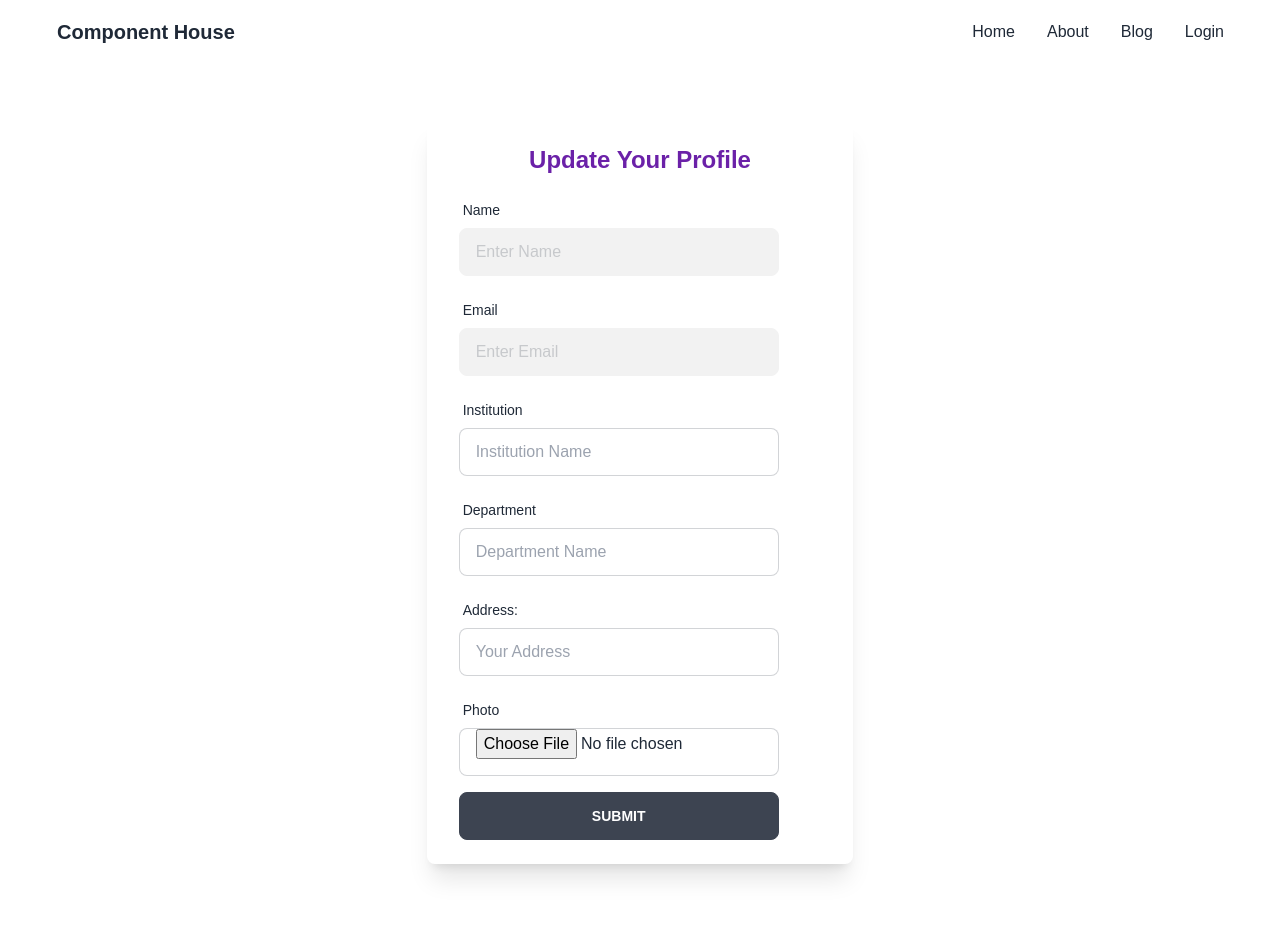
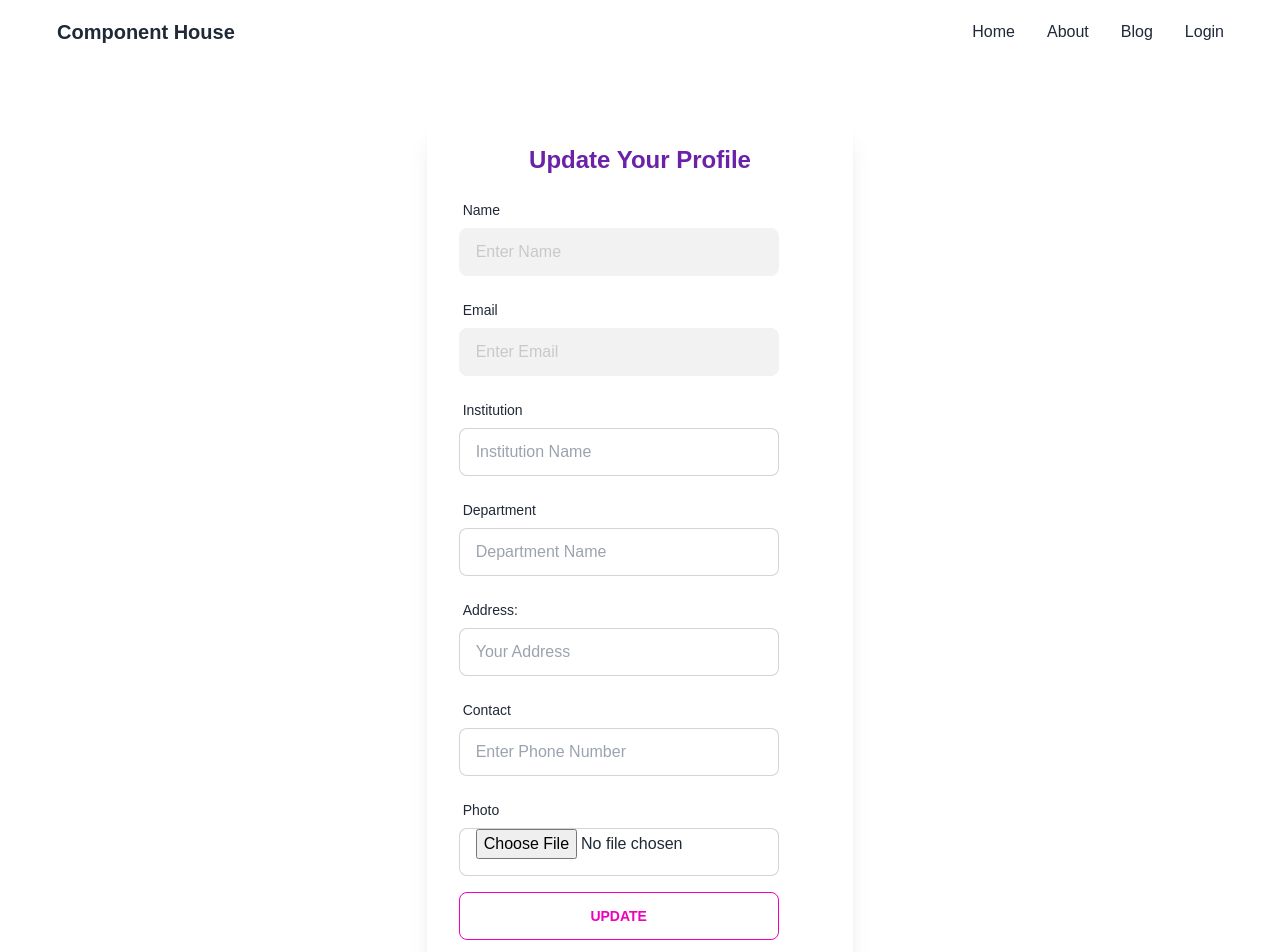
Before and after one commit to arifraj199/component-house-client, a React (Create React App) app: page /editprofile in a window 1280 px wide. Shown: the top 952 px of the page. Before the commit the page ends 920 px from the top, so only its background shows below. Built offline with nearby package versions, Linux system fonts and the light colour scheme; no server answers.

Commit message:
profile update and edit profile error solved

```diff
--- a/src/Pages/Dashboard/EditProfile.js
+++ b/src/Pages/Dashboard/EditProfile.js
@@ -1,6 +1,7 @@
 import React from "react";
 import { useAuthState } from "react-firebase-hooks/auth";
 import { useForm } from "react-hook-form";
+import { useNavigate } from "react-router-dom";
 import { toast } from "react-toastify";
 import auth from "../../firebase.init";
 
@@ -12,10 +13,12 @@ const EditProfile = () => {
     handleSubmit,
     reset,
   } = useForm();
+  const navigate = useNavigate();
 
   const imageAPI = "abba58955c881135661a7c54bf264eca";
 
   const onSubmit = async (data, event) => {
+
     console.log(data);
     const image = data.image[0];
     const formData = new FormData();
@@ -55,6 +58,7 @@ const EditProfile = () => {
               if (inserted.success.acknowledged) {
                 toast.success("Profile Updated Successfully");
                 reset();
+                navigate('/dashboard');
               } else {
                 toast.error("Failed to Update Profile");
               }
@@ -183,6 +187,27 @@ const EditProfile = () => {
 
         <div className="form-control w-full max-w-xs">
           <label className="label">
+            <span className="label-text">Contact</span>
+          </label>
+          <input
+            {...register("phone", {
+              required: {
+                value: true,
+                message: "Image is required",
+              },
+            })}
+            type="number"
+            placeholder="Enter Phone Number"
+            className="input input-bordered w-full max-w-xs"
+          />
+          <label className="label">
+            {errors.phone?.type === "required" && (
+              <span className="text-red-500">{errors.phone?.message}</span>
+            )}
+          </label>
+        </div>
+        <div className="form-control w-full max-w-xs">
+          <label className="label">
             <span className="label-text">Photo</span>
           </label>
           <input
@@ -204,9 +229,9 @@ const EditProfile = () => {
         </div>
 
         <input
-          className="btn w-full max-w-xs mr-12"
+          className="btn btn-outline btn-secondary w-full max-w-xs mr-12"
           type="submit"
-          value="Submit"
+          value="Update"
         />
       </form>
     </div>
--- a/src/Pages/Dashboard/MyProfile.js
+++ b/src/Pages/Dashboard/MyProfile.js
@@ -1,12 +1,27 @@
 import React from "react";
 import { useAuthState } from "react-firebase-hooks/auth";
+import { useQuery } from "react-query";
 import { useNavigate } from "react-router-dom";
 import auth from "../../firebase.init";
+import LoadSpinner from "../Shared/LoadSpinner";
 
 const MyProfile = () => {
   const [user] = useAuthState(auth);
   const navigate = useNavigate();
-  console.log(user.uid);
+
+  const { data: users, isLoading } = useQuery("users", () =>
+    fetch(`http://localhost:5000/user?email=${user?.email}`).then((res) =>
+      res.json()
+    )
+  );
+
+  console.log(users);
+
+  if(isLoading){
+    return <LoadSpinner></LoadSpinner>
+  }
+
+  // console.log(user.uid);
   return (
     <div>
       <h2 className="text-2xl font-bold text-left">My Profile</h2>
@@ -14,9 +29,10 @@ const MyProfile = () => {
       <div class="hero justify-start">
         <div class="hero-content pl-4 lg:pl-2 flex-col">
           <div class="avatar">
-            <div class="w-44 rounded-xl text-left mr-10">
+            <div class="w-44 rounded-xl text-left  mr-10">
               <img
                 src={
+                  users[0]?.image ||
                   user.photoURL ||
                   "https://api.lorem.space/image/face?hash=64318"
                 }
@@ -33,7 +49,42 @@ const MyProfile = () => {
             </span>
             <h1 class="text-1xl">User Email:</h1>
             <span className="font-bold block text-xl mb-4">{user.email}</span>
-            <button onClick={()=>navigate('/editprofile')} class="btn btn-active btn-secondary ">
+            {users[0]?.institute && (
+              <>
+                <h1 class="text-1xl">Institute:</h1>
+                <span className="font-bold block text-xl mb-4">
+                  {users[0]?.institute}
+                </span>
+              </>
+            )}
+            {users[0]?.department && (
+              <>
+                <h1 class="text-1xl">Department:</h1>
+                <span className="font-bold block text-xl mb-4">
+                  {users[0]?.department}
+                </span>
+              </>
+            )}
+            {users[0]?.address && (
+              <>
+                <h1 class="text-1xl">Address:</h1>
+                <span className="font-bold block text-xl mb-4">
+                  {users[0]?.address}
+                </span>
+              </>
+            )}
+            {users[0]?.phone && (
+              <>
+                <h1 class="text-1xl">Contact:</h1>
+                <span className="font-bold block text-xl mb-4">
+                  {users[0]?.phone}
+                </span>
+              </>
+            )}
+            <button
+              onClick={() => navigate("/editprofile")}
+              class="btn btn-active btn-secondary "
+            >
               Update Profile
             </button>
           </div>
```
